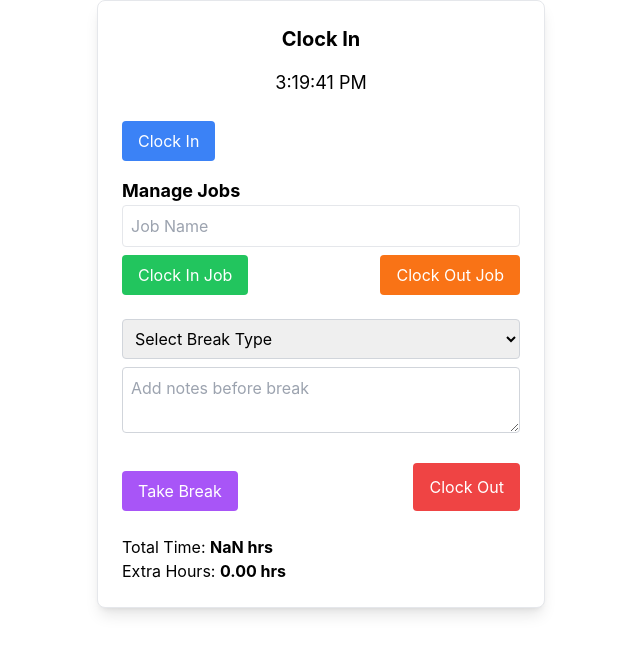
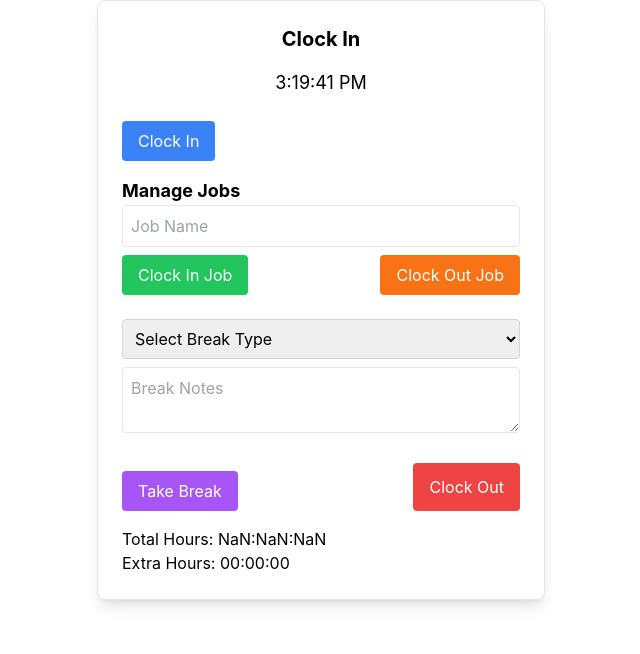
Before and after one commit to Aellun/employee-tracking-system, a React (Create React App) app in the folder employee-tracking-frontend/: page /clockin in a window 1280 px wide. Shown: the top 654 px of the page, without its empty margins (319-959 px from the left). Built offline with nearby package versions, Linux system fonts and the light colour scheme; sample sign-in values are in the browser's storage.

Commit message:
Refactor ClockInSeconds component: streamline time tracking logic, improve error handling, and enhance button state management. Add job management and break selection functionality.

```diff
--- a/employee-tracking-frontend/src/components/TimeClock.js
+++ b/employee-tracking-frontend/src/components/TimeClock.js
@@ -6,17 +6,26 @@ import { clockInRecord, clockOutRecord, takeBreakRecord } from '../api';
 // Helper to fetch auth token
 const getAuthToken = () => localStorage.getItem('authToken');
 
+// Helper to format time in hh:mm:ss
+const formatTime = (totalSeconds) => {
+  const hours = Math.floor(totalSeconds / 3600);
+  const minutes = Math.floor((totalSeconds % 3600) / 60);
+  const seconds = totalSeconds % 60;
+  return `${String(hours).padStart(2, '0')}:${String(minutes).padStart(2, '0')}:${String(seconds).padStart(2, '0')}`;
+};
+
 // Helper to calculate total hours worked
 const calculateTotalHours = (clockInTime, clockOutTime) => {
   const startTime = new Date(clockInTime);
-  const endTime = new Date(clockOutTime);
-  return Math.floor((endTime - startTime) / (1000 * 60 * 60));
+  const endTime = clockOutTime ? new Date(clockOutTime) : new Date();
+  const diffMs = endTime - startTime;
+  return Math.floor(diffMs / 1000); // Return time in seconds
 };
 
 // Helper to calculate extra hours beyond 8
-const calculateExtraHours = (totalHours) => {
-  const overtimeThreshold = 8;
-  return totalHours > overtimeThreshold ? totalHours - overtimeThreshold : 0;
+const calculateExtraHours = (totalTimeInSeconds) => {
+  const overtimeThresholdInSeconds = 8 * 3600; // 8 hours in seconds
+  return totalTimeInSeconds > overtimeThresholdInSeconds ? totalTimeInSeconds - overtimeThresholdInSeconds : 0; // Return seconds
 };
 
 const ClockInSeconds = () => {
@@ -29,6 +38,16 @@ const ClockInSeconds = () => {
   const [breakNotes, setBreakNotes] = useState('');
   const [clockInMessage, setClockInMessage] = useState('');
 
+  // Calculate total time in seconds
+  const totalTimeInSeconds = isClockedIn
+    ? Math.floor((new Date().getTime() - new Date(clockInTime).getTime()) / 1000) // Total time in seconds
+    : calculateTotalHours(clockInTime, clockOutTime);
+
+  // Format total and extra hours
+  const formattedTotalHours = formatTime(totalTimeInSeconds);
+  const extraTimeInSeconds = calculateExtraHours(totalTimeInSeconds);
+  const formattedExtraHours = formatTime(extraTimeInSeconds);
+
   // Update current time every second
   useEffect(() => {
     const interval = setInterval(() => setCurrentTime(new Date()), 1000);
@@ -37,15 +56,12 @@ const ClockInSeconds = () => {
 
   // Clock in functionality
   const handleClockIn = useCallback(async () => {
-    // Check if the user is already clocked in
     if (isClockedIn) {
       toast.error('You are already clocked in. Please clock out before clocking in again.');
       return; // Prevent further execution if already clocked in
     }
 
     const authToken = getAuthToken();
-    // const email = localStorage.getItem('email');
-
     if (!authToken) {
       toast.error('Authentication token not found. Please log in again.');
       return;
@@ -57,17 +73,16 @@ const ClockInSeconds = () => {
         setRecordId(response.record_id);
         setIsClockedIn(true);
         setClockInTime(new Date().toISOString());
-        const clockInTime = new Date().toLocaleTimeString();
-        setClockInMessage(` clocked in at ${clockInTime}`);
-        toast.success(`Clocked In Successfully at ${clockInTime}`);
+        const clockInTimeFormatted = new Date().toLocaleTimeString();
+        setClockInMessage(` clocked in at ${clockInTimeFormatted}`);
+        toast.success(`Clocked In Successfully at ${clockInTimeFormatted}`);
       } else {
         toast.error('Error clocking in. Please try again.');
       }
     } catch (error) {
       toast.error(error.response?.data?.detail || 'Error clocking in. Please try again.');
     }
-  }, [isClockedIn]); // Add isClockedIn as a dependency
-
+  }, [isClockedIn]);
 
   // Clock out functionality
   const handleClockOut = useCallback(async () => {
@@ -84,11 +99,11 @@ const ClockInSeconds = () => {
 
     try {
       await clockOutRecord(authToken, recordId);
-      const clockOutTime = new Date().toLocaleTimeString();
-      setClockInMessage(`clocked out at ${clockOutTime}`);
+      const clockOutTimeFormatted = new Date().toLocaleTimeString();
+      setClockInMessage(`clocked out at ${clockOutTimeFormatted}`);
       setIsClockedIn(false);
       setClockOutTime(new Date().toISOString());
-      toast.success(`Clocked Out Successfully at ${clockOutTime}`);
+      toast.success(`Clocked Out Successfully at ${clockOutTimeFormatted}`);
       setBreakNotes(''); // Optional: clear break notes after clocking out
     } catch (error) {
       toast.error('Error clocking out. Please try again.');
@@ -113,11 +128,12 @@ const ClockInSeconds = () => {
     }
   }, [isClockedIn, recordId, breakType, breakNotes]);
 
+  // Calculate total hours and extra hours
   const totalHours = isClockedIn
-    ? calculateTotalHours(clockInTime, new Date().toISOString())
-    : calculateTotalHours(clockInTime, clockOutTime);
+    ? formatTime(totalTimeInSeconds)
+    : formatTime(calculateTotalHours(clockInTime, clockOutTime));
 
-  const extraHours = calculateExtraHours(totalHours);
+  const extraHours = formattedExtraHours;
 
   return (
     <div className="max-w-md mx-auto p-6 border rounded-lg shadow-lg bg-white">
@@ -169,7 +185,7 @@ const ClockInSeconds = () => {
         </button>
       </div>
 
-      <TimeTracking totalHours={totalHours.toFixed(2)} extraHours={extraHours.toFixed(2)} />
+      <TimeTracking totalHours={totalHours} extraHours={extraHours} />
 
       <ToastContainer />
     </div>
@@ -223,17 +239,17 @@ const BreakSelection = ({ breakType, setBreakType, breakNotes, setBreakNotes })
     <textarea
       value={breakNotes}
       onChange={(e) => setBreakNotes(e.target.value)}
-      placeholder="Add notes before break"
-      className="border border-gray-300 rounded p-2 w-full mt-2"
+      placeholder="Break Notes"
+      className="border rounded p-2 w-full mt-2"
     />
   </div>
 );
 
 // Time Tracking component
 const TimeTracking = ({ totalHours, extraHours }) => (
-  <div className="mt-6">
-    <p>Total Time: <span className="font-bold">{totalHours} hrs</span></p>
-    <p>Extra Hours: <span className="font-bold">{extraHours} hrs</span></p>
+  <div className="mt-4">
+    <p>Total Hours: {totalHours}</p>
+    <p>Extra Hours: {extraHours}</p>
   </div>
 );
 
```
